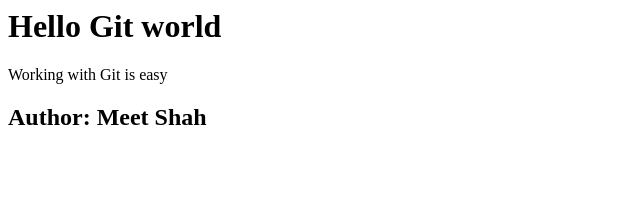
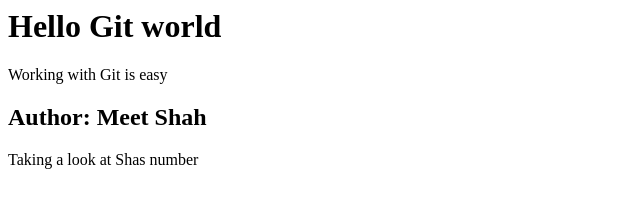
Before and after one commit to Meetshahx/GitGithubMasterclass, a plain HTML site: page index.html in a window 1280 px wide. Shown: the whole page, without its empty margins (0-640 px from the left). Drawn offline with Linux system fonts and the light colour scheme.

Commit message:
Added a new P
This p is a description of the shas

```diff
--- a/index.html
+++ b/index.html
@@ -5,3 +5,7 @@
 </div>
 
 <h2>Author: Meet Shah</h2>
+
+<div>
+    <p>Taking a look at Shas number</p>
+</div>
```
